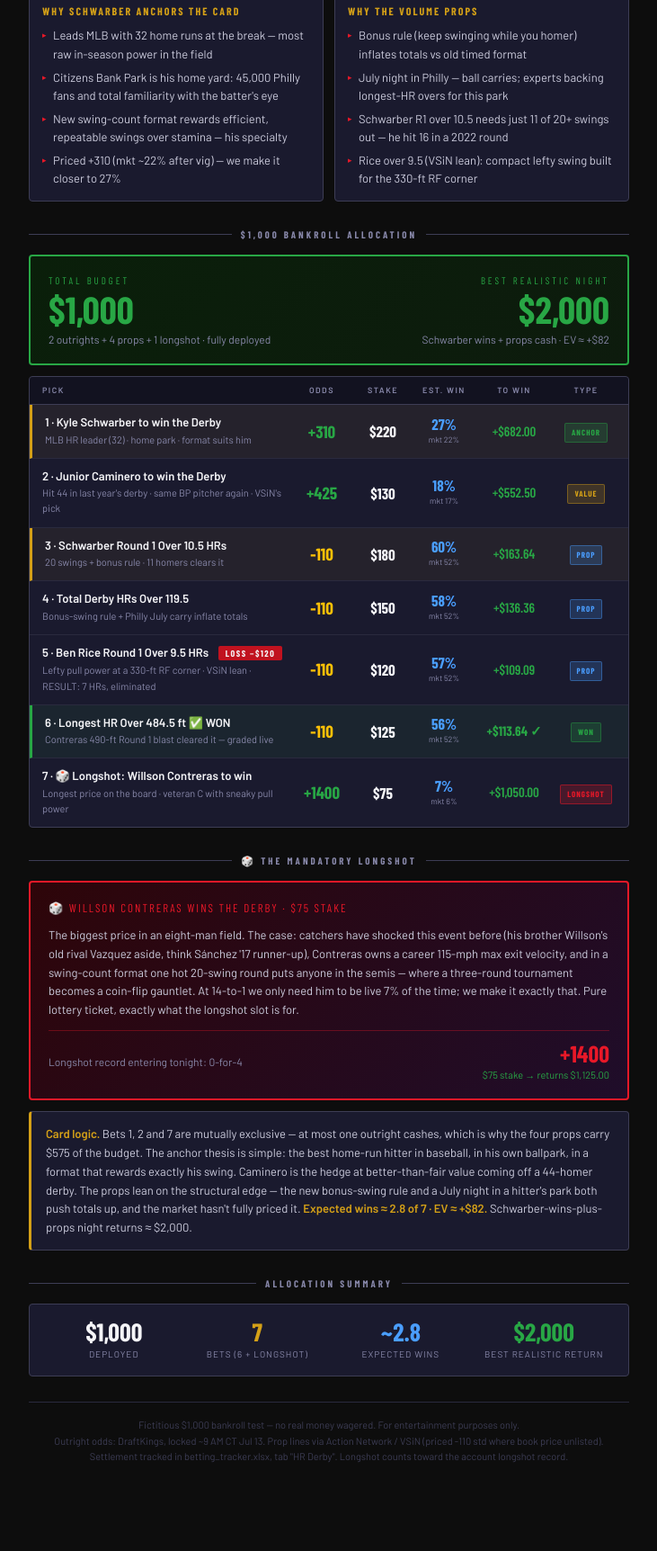
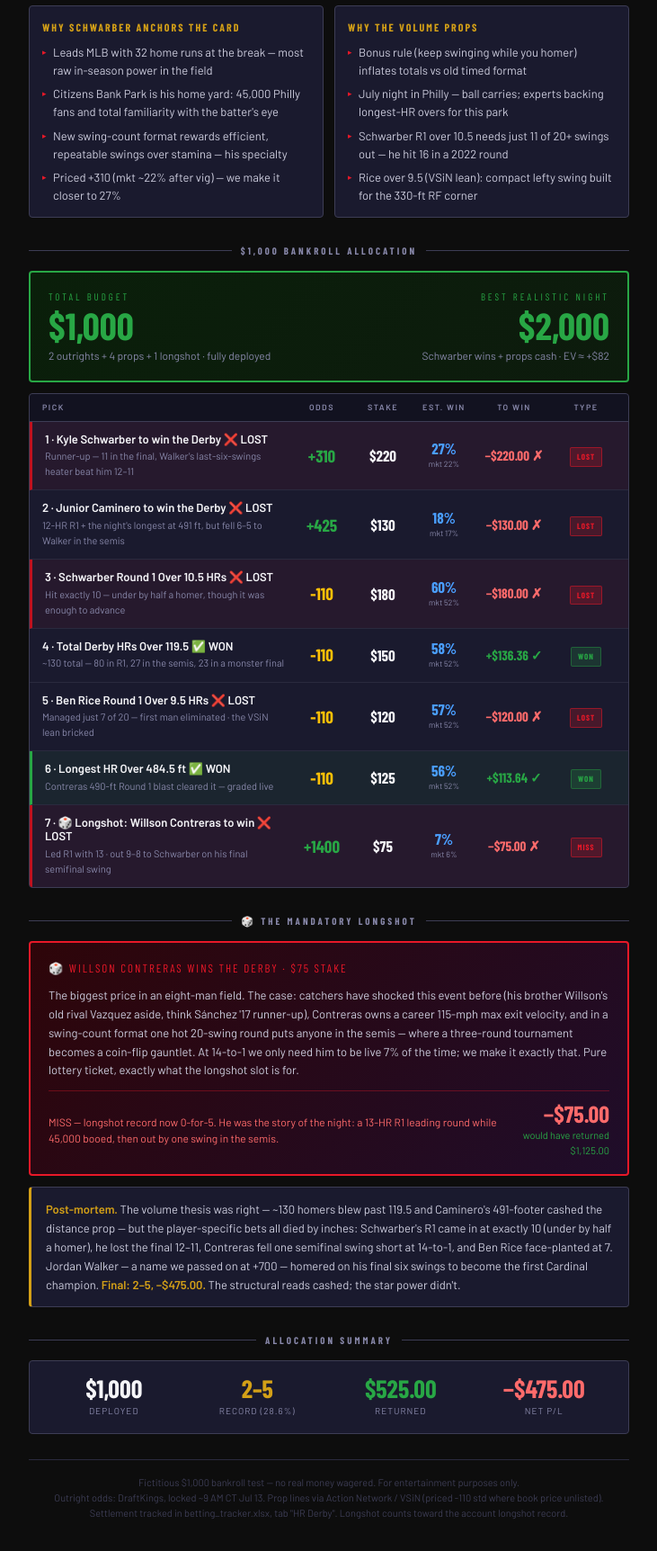
Before and after one commit to Jduchock/BettingPredictor, a plain HTML site: page cards/hrderby-jul13-betting-card.html in a window 1280 px wide. Shown: the part 654-2378 px from the top of the page at 90% size, without its empty margins (274-1005 px from the left). Before the commit the page ends 2329 px from the top, so only its background shows below. Drawn offline with nearby package versions, Linux system fonts and the light colour scheme; a web font is replaced by a local one.

Commit message:
HR Derby SETTLED: 2-5, -$475.00 — Walker stuns Schwarber 12-11 in final; total-HRs over cashes (~130); longshot Contreras out by one swing (0-for-5); balance $3,759.68; Betty settle + fresh greeting; PDFs regenerated
Co-Authored-By: Claude Fable 5 <noreply@anthropic.com>
Claude-Session: https://claude.ai/code/session_016DbFRQhAymmZNZeDJXTuMn

```diff
--- a/cards/hrderby-jul13-betting-card.html
+++ b/cards/hrderby-jul13-betting-card.html
@@ -124,17 +124,17 @@
 <header class="site-header">
   <p class="event-label">MLB All-Star Week · Test 8</p>
   <h1 class="event-title">HOME RUN <span>DERBY</span></h1>
-  <p class="event-meta">Monday July 13, 2026 · Citizens Bank Park, Philadelphia · 8 PM ET / 7 CT · Netflix · $1,000 Bankroll</p>
+  <p class="event-meta">Monday July 13, 2026 · Citizens Bank Park, Philadelphia · Netflix · $1,000 Bankroll · SETTLED 2–5 · −$475.00</p>
 </header>
 
 <div class="container">
 
-  <!-- LIVE STATUS -->
-  <div style="background:linear-gradient(135deg,#0A1F0A 0%,#0D1B0D 100%);border:2px solid var(--green);border-radius:4px;padding:14px 20px;margin-top:20px;text-align:center;">
-    <div style="font-family:'Barlow Condensed',sans-serif;font-size:11px;letter-spacing:3px;text-transform:uppercase;color:var(--green);">🔴 LIVE · Semifinals · updated ~9:50 PM CT</div>
-    <div style="font-family:'Barlow Condensed',sans-serif;font-size:clamp(20px,4.5vw,30px);font-weight:900;text-transform:uppercase;color:var(--white);margin-top:4px;">1–1 · <span style="color:#FF6B6B;">−$6.36</span> · 3 horses in the final four</div>
-    <div style="font-size:12px;color:var(--silver);margin-top:4px;">Semis: Contreras (1) v Schwarber (4) · Walker (2) v Caminero (3) — our longshot is the top seed.</div>
-    <div style="font-size:12px;color:var(--fog);margin-top:6px;">R1 final: Contreras 13 · Walker 13 · Caminero 12 · Schwarber 10 · Murakami 9 · Caglianone 8 · Rice 7 ✗ · Harper 8 — Rice under 9.5 graded Loss; Schwarber's 10 v 10.5 awaits a second source</div>
+  <!-- SETTLED STATUS -->
+  <div style="background:linear-gradient(135deg,#1F0A0A 0%,#1B0D0D 100%);border:2px solid var(--red);border-radius:4px;padding:14px 20px;margin-top:20px;text-align:center;">
+    <div style="font-family:'Barlow Condensed',sans-serif;font-size:11px;letter-spacing:3px;text-transform:uppercase;color:#FF6B6B;">⬛ SETTLED · Monday July 13 · Jordan Walker is your champion</div>
+    <div style="font-family:'Barlow Condensed',sans-serif;font-size:clamp(20px,4.5vw,30px);font-weight:900;text-transform:uppercase;color:#FF6B6B;margin-top:4px;">2–5 · net −$475.00</div>
+    <div style="font-size:12px;color:var(--silver);margin-top:4px;">Walker homered on his <strong style="color:var(--gold);">final six swings</strong> to stun Schwarber 12–11 in the final — the first Cardinal ever to win the Derby. Our anchor was one swing short.</div>
+    <div style="font-size:12px;color:var(--fog);margin-top:6px;">R1: Contreras 13 · Walker 13 · Caminero 12 · Schwarber 10 · Murakami 9 · Harper 8 · Caglianone 8 · Rice 7 &nbsp;·&nbsp; Semis: Schwarber 9–8 Contreras, Walker 6–5 Caminero &nbsp;·&nbsp; ~130 total HRs cashed the event over ✓</div>
   </div>
 
   <!-- THE FIELD -->
@@ -233,64 +233,64 @@
       <span>Pick</span><span>Odds</span><span>Stake</span><span>Est. Win</span><span>To Win</span><span>Type</span>
     </div>
 
-    <div class="ct-row highlight">
+    <div class="ct-row highlight" style="background:rgba(193,18,31,.07);border-left:3px solid var(--red);">
       <div>
-        <div class="pick-name">1 · Kyle Schwarber to win the Derby</div>
-        <div class="pick-sub">MLB HR leader (32) · home park · format suits him</div>
+        <div class="pick-name">1 · Kyle Schwarber to win the Derby ❌ LOST</div>
+        <div class="pick-sub">Runner-up — 11 in the final, Walker's last-six-swings heater beat him 12–11</div>
       </div>
       <div class="ct-odds pos">+310</div>
       <div class="ct-stake">$220</div>
       <div class="ct-prob"><div class="p-est">27%</div><div class="p-mkt">mkt 22%</div></div>
-      <div class="ct-win">+$682.00</div>
-      <div class="ct-type"><span class="type-badge safe">Anchor</span></div>
+      <div class="ct-win" style="color:#FF6B6B;font-weight:700;">−$220.00 ✗</div>
+      <div class="ct-type"><span class="type-badge dog">Lost</span></div>
     </div>
 
     <div class="ct-row">
       <div>
-        <div class="pick-name">2 · Junior Caminero to win the Derby</div>
-        <div class="pick-sub">Hit 44 in last year's derby · same BP pitcher again · VSiN's pick</div>
+        <div class="pick-name">2 · Junior Caminero to win the Derby ❌ LOST</div>
+        <div class="pick-sub">12-HR R1 + the night's longest at 491 ft, but fell 6–5 to Walker in the semis</div>
       </div>
       <div class="ct-odds pos">+425</div>
       <div class="ct-stake">$130</div>
       <div class="ct-prob"><div class="p-est">18%</div><div class="p-mkt">mkt 17%</div></div>
-      <div class="ct-win">+$552.50</div>
-      <div class="ct-type"><span class="type-badge value">Value</span></div>
+      <div class="ct-win" style="color:#FF6B6B;font-weight:700;">−$130.00 ✗</div>
+      <div class="ct-type"><span class="type-badge dog">Lost</span></div>
     </div>
 
-    <div class="ct-row highlight">
+    <div class="ct-row highlight" style="background:rgba(193,18,31,.07);border-left:3px solid var(--red);">
       <div>
-        <div class="pick-name">3 · Schwarber Round 1 Over 10.5 HRs</div>
-        <div class="pick-sub">20 swings + bonus rule · 11 homers clears it</div>
+        <div class="pick-name">3 · Schwarber Round 1 Over 10.5 HRs ❌ LOST</div>
+        <div class="pick-sub">Hit exactly 10 — under by half a homer, though it was enough to advance</div>
       </div>
       <div class="ct-odds neg">-110</div>
       <div class="ct-stake">$180</div>
       <div class="ct-prob"><div class="p-est">60%</div><div class="p-mkt">mkt 52%</div></div>
-      <div class="ct-win">+$163.64</div>
-      <div class="ct-type"><span class="type-badge prop">Prop</span></div>
+      <div class="ct-win" style="color:#FF6B6B;font-weight:700;">−$180.00 ✗</div>
+      <div class="ct-type"><span class="type-badge dog">Lost</span></div>
     </div>
 
     <div class="ct-row">
       <div>
-        <div class="pick-name">4 · Total Derby HRs Over 119.5</div>
-        <div class="pick-sub">Bonus-swing rule + Philly July carry inflate totals</div>
+        <div class="pick-name">4 · Total Derby HRs Over 119.5 ✅ WON</div>
+        <div class="pick-sub">~130 total — 80 in R1, 27 in the semis, 23 in a monster final</div>
       </div>
       <div class="ct-odds neg">-110</div>
       <div class="ct-stake">$150</div>
       <div class="ct-prob"><div class="p-est">58%</div><div class="p-mkt">mkt 52%</div></div>
-      <div class="ct-win">+$136.36</div>
-      <div class="ct-type"><span class="type-badge prop">Prop</span></div>
+      <div class="ct-win" style="color:var(--green);font-weight:700;">+$136.36 ✓</div>
+      <div class="ct-type"><span class="type-badge safe">Won</span></div>
     </div>
 
     <div class="ct-row">
       <div>
-        <div class="pick-name">5 · Ben Rice Round 1 Over 9.5 HRs <span style="display:inline-block;font-family:'Barlow Condensed',sans-serif;font-size:10px;letter-spacing:1.5px;text-transform:uppercase;padding:2px 8px;border-radius:2px;font-weight:900;margin-left:8px;vertical-align:middle;background:#C1121F;color:var(--white);">Loss −$120</span></div>
-        <div class="pick-sub">Lefty pull power at a 330-ft RF corner · VSiN lean · RESULT: 7 HRs, eliminated</div>
+        <div class="pick-name">5 · Ben Rice Round 1 Over 9.5 HRs ❌ LOST</div>
+        <div class="pick-sub">Managed just 7 of 20 — first man eliminated · the VSiN lean bricked</div>
       </div>
       <div class="ct-odds neg">-110</div>
       <div class="ct-stake">$120</div>
       <div class="ct-prob"><div class="p-est">57%</div><div class="p-mkt">mkt 52%</div></div>
-      <div class="ct-win">+$109.09</div>
-      <div class="ct-type"><span class="type-badge prop">Prop</span></div>
+      <div class="ct-win" style="color:#FF6B6B;font-weight:700;">−$120.00 ✗</div>
+      <div class="ct-type"><span class="type-badge dog">Lost</span></div>
     </div>
 
     <div class="ct-row" style="background:rgba(40,167,69,.08);border-left:3px solid var(--green);">
@@ -305,16 +305,16 @@
       <div class="ct-type"><span class="type-badge safe">Won</span></div>
     </div>
 
-    <div class="ct-row">
+    <div class="ct-row" style="background:rgba(193,18,31,.07);border-left:3px solid var(--red);">
       <div>
-        <div class="pick-name">7 · 🎲 Longshot: Willson Contreras to win</div>
-        <div class="pick-sub">Longest price on the board · veteran C with sneaky pull power</div>
+        <div class="pick-name">7 · 🎲 Longshot: Willson Contreras to win ❌ LOST</div>
+        <div class="pick-sub">Led R1 with 13 · out 9–8 to Schwarber on his final semifinal swing</div>
       </div>
       <div class="ct-odds pos">+1400</div>
       <div class="ct-stake">$75</div>
       <div class="ct-prob"><div class="p-est">7%</div><div class="p-mkt">mkt 6%</div></div>
-      <div class="ct-win">+$1,050.00</div>
-      <div class="ct-type"><span class="type-badge dog">Longshot</span></div>
+      <div class="ct-win" style="color:#FF6B6B;font-weight:700;">−$75.00 ✗</div>
+      <div class="ct-type"><span class="type-badge dog">Miss</span></div>
     </div>
   </div>
 
@@ -326,26 +326,26 @@
       The biggest price in an eight-man field. The case: catchers have shocked this event before (his brother Willson's old rival Vazquez aside, think Sánchez '17 runner-up), Contreras owns a career 115-mph max exit velocity, and in a swing-count format one hot 20-swing round puts anyone in the semis — where a three-round tournament becomes a coin-flip gauntlet. At 14-to-1 we only need him to be live 7% of the time; we make it exactly that. Pure lottery ticket, exactly what the longshot slot is for.
     </div>
     <div class="parlay-result">
-      <div><div class="parlay-result-label">Longshot record entering tonight: 0-for-4</div></div>
+      <div><div class="parlay-result-label" style="color:#FF6B6B;">MISS — longshot record now 0-for-5. He was the story of the night: a 13-HR R1 leading round while 45,000 booed, then out by one swing in the semis.</div></div>
       <div class="parlay-result-right">
-        <div class="parlay-combined">+1400</div>
-        <div class="parlay-payout">$75 stake → returns $1,125.00</div>
+        <div class="parlay-combined" style="color:#FF6B6B;">−$75.00</div>
+        <div class="parlay-payout">would have returned $1,125.00</div>
       </div>
     </div>
   </div>
 
   <!-- NOTES -->
   <div class="scenario-box">
-    <strong>Card logic.</strong> Bets 1, 2 and 7 are mutually exclusive — at most one outright cashes, which is why the four props carry $575 of the budget. The anchor thesis is simple: the best home-run hitter in baseball, in his own ballpark, in a format that rewards exactly his swing. Caminero is the hedge at better-than-fair value coming off a 44-homer derby. The props lean on the structural edge — the new bonus-swing rule and a July night in a hitter's park both push totals up, and the market hasn't fully priced it. <strong>Expected wins ≈ 2.8 of 7 · EV ≈ +$82.</strong> Schwarber-wins-plus-props night returns ≈ $2,000.
+    <strong>Post-mortem.</strong> The volume thesis was right — ~130 homers blew past 119.5 and Caminero's 491-footer cashed the distance prop — but the player-specific bets all died by inches: Schwarber's R1 came in at exactly 10 (under by half a homer), he lost the final 12–11, Contreras fell one semifinal swing short at 14-to-1, and Ben Rice face-planted at 7. Jordan Walker — a name we passed on at +700 — homered on his final six swings to become the first Cardinal champion. <strong>Final: 2–5, −$475.00.</strong> The structural reads cashed; the star power didn't.
   </div>
 
   <!-- SUMMARY -->
   <div class="section-head"><span class="section-head-text">Allocation Summary</span></div>
   <div class="summary-bar">
     <div class="sum-item"><div class="sum-val" style="color:var(--white);">$1,000</div><div class="sum-lbl">Deployed</div></div>
-    <div class="sum-item"><div class="sum-val" style="color:var(--gold);">7</div><div class="sum-lbl">Bets (6 + longshot)</div></div>
-    <div class="sum-item"><div class="sum-val" style="color:var(--blue);">~2.8</div><div class="sum-lbl">Expected Wins</div></div>
-    <div class="sum-item"><div class="sum-val" style="color:var(--green);">$2,000</div><div class="sum-lbl">Best Realistic Return</div></div>
+    <div class="sum-item"><div class="sum-val" style="color:var(--gold);">2–5</div><div class="sum-lbl">Record (28.6%)</div></div>
+    <div class="sum-item"><div class="sum-val" style="color:var(--green);">$525.00</div><div class="sum-lbl">Returned</div></div>
+    <div class="sum-item"><div class="sum-val" style="color:#FF6B6B;">−$475.00</div><div class="sum-lbl">Net P/L</div></div>
   </div>
 
   <p class="disclaimer">
```
Also changed, not shown: account-dashboard.html (+31 -31 lines), index.html (+8 -8 lines), settle-announce.json (+15 -6 lines), 5 other files.
